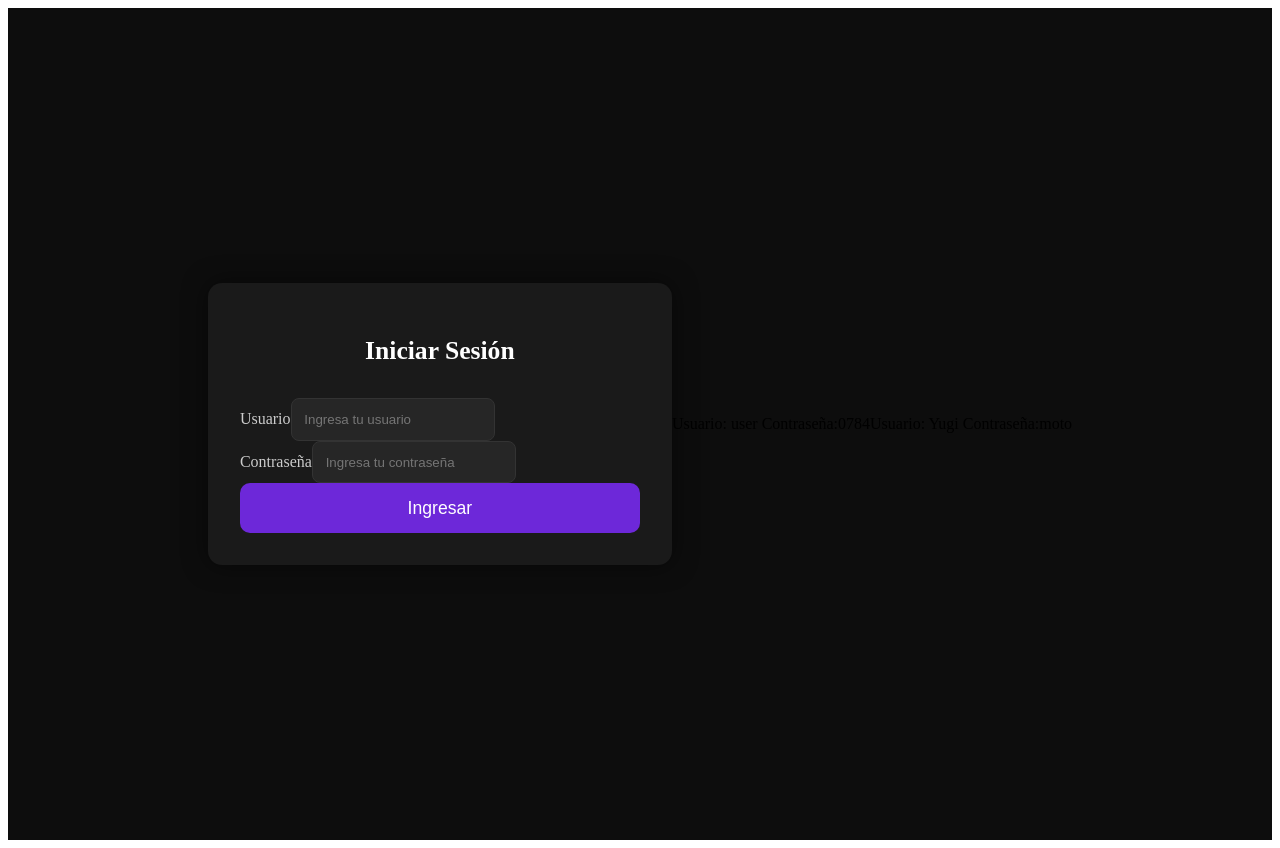
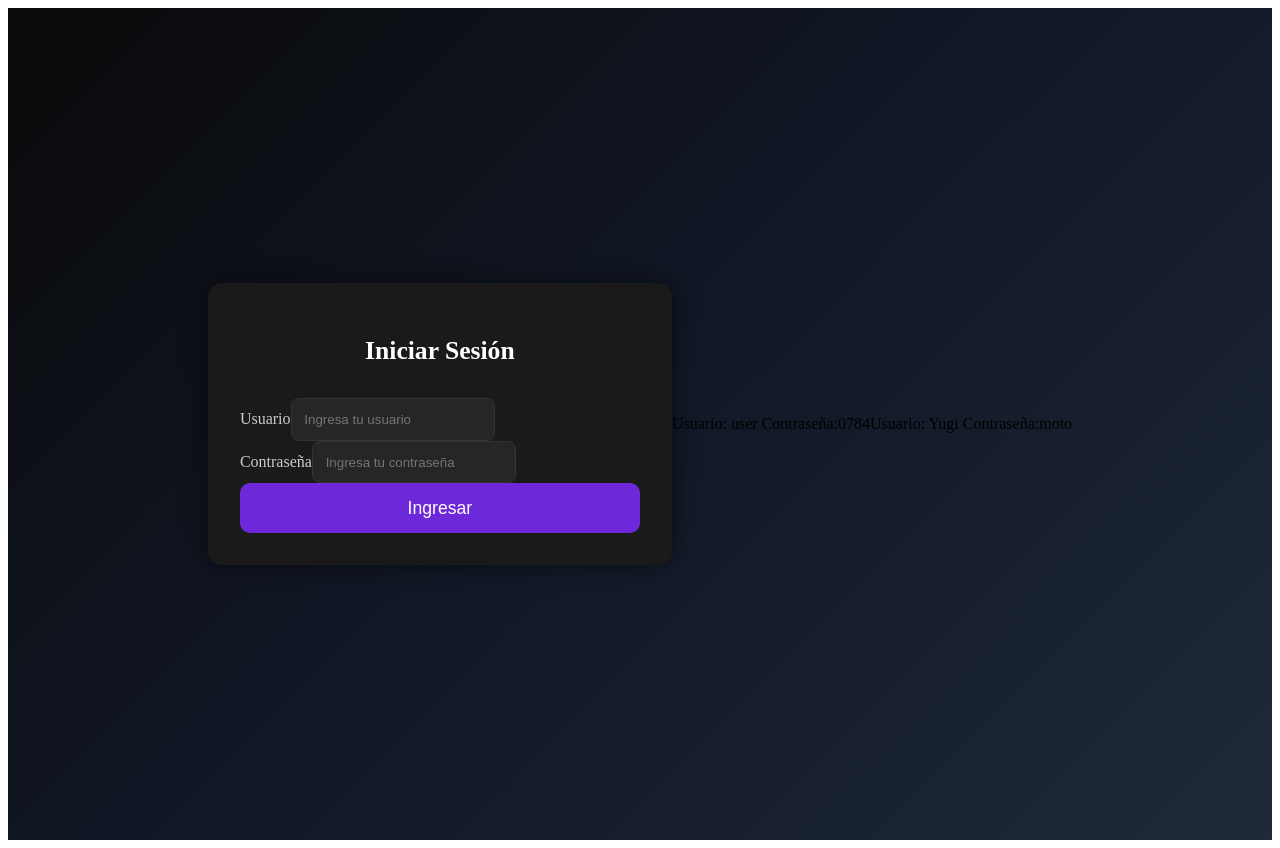
Before and after one commit to Mauri784/front-esp, an Angular app: page /login in a window 1280 px wide. Built offline with nearby package versions, Linux system fonts and the light colour scheme.

Commit message:
Update login.component.css

```diff
--- a/src/app/login/login.component.css
+++ b/src/app/login/login.component.css
@@ -4,7 +4,14 @@
   align-items: center;
   min-height: 100vh;
   padding: 1rem;
-  background: #0d0d0d;
+
+  /* 🌌 Fondo degradado oscuro */
+  background: linear-gradient(
+    135deg,
+    #0a0a0a,
+    #111827,
+    #1f2937
+  );
 }
 
 .login-card {
```
